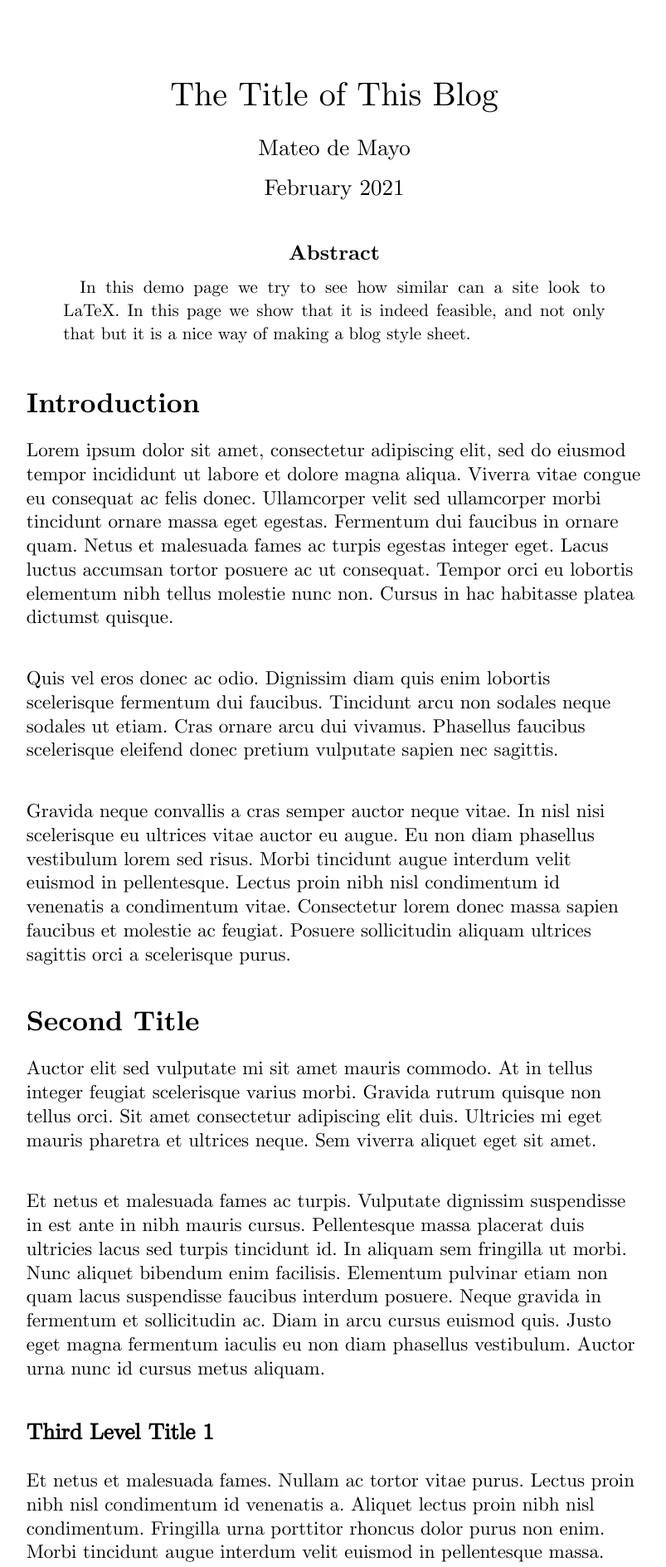
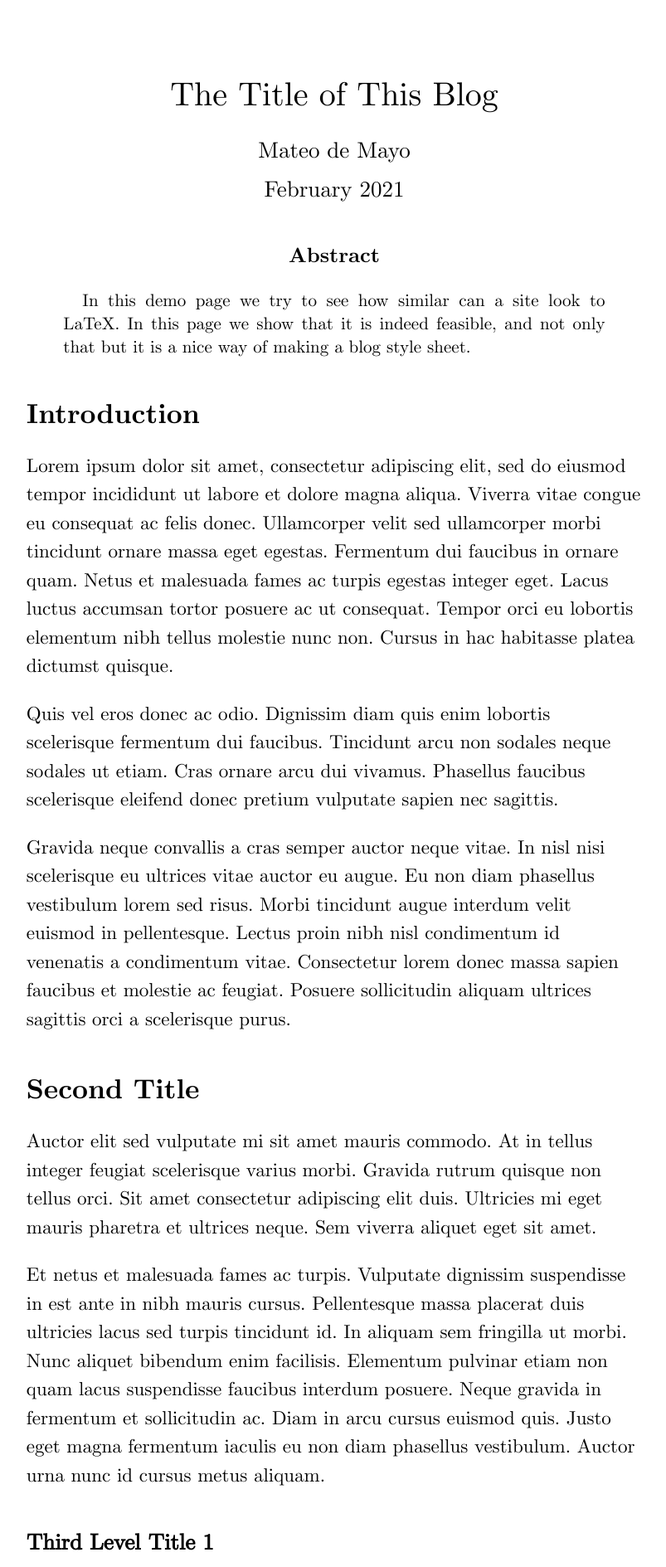
Before and after one commit to mateosss/mateosss.github.io, a Jekyll site: the page built from index.md, in a window 1280 px wide. Shown: the top 1889 px of the page at 83% size, without its empty margins (237-1040 px from the left). Built offline with Jekyll 4.4.1, drawn with Linux system fonts in a browser that asks for light colours.

Commit message:
Tweak style units

```diff
--- a/assets/css/style.css
+++ b/assets/css/style.css
@@ -22,7 +22,7 @@
 }
 
 /* Style resets */
-h1, h2, body {
+h1, h2, body, p {
   margin: 0;
 	/* padding: 0; */
 	/* border: 0; */
@@ -45,7 +45,7 @@ h1, h2, body {
   src: url(../fonts/cmunbx.woff);
 }
 
-body {
+html {
   font-family: "CM Serif";
   font-size: var(--fs-p);
 }
@@ -69,7 +69,7 @@ body {
   /* background-color: greenyellow; */
   --p-width: 80vw;
 }}
-@media only screen and (min-width: 1025px) and (max-width: 1200px) {:root {
+@media only screen and (min-width: 1025px) and (max-width: 1200px) { :root {
   /* background-color: darkviolet; */
   --p-width: 72vw;
 }}
@@ -80,43 +80,55 @@ body {
   max-width: var(--p-max-width);
 }
 
+
 .latex > h1 {
   font-family: "CM Serif";
   font-size: var(--fs-h1);
+  text-align: center;
   padding-top: 10vh;
-  text-align: center;
-  margin-bottom: 20px;
+  margin-bottom: 1rem;
 }
 
 .latex > .latex-header > h2.author{
   font-family: "CM Serif";
   font-size: var(--fs-h2-name);
   text-align: center;
-  margin-bottom: 13px;
+  margin-bottom: 0.5rem;
 }
 .latex > .latex-header > h2.date{
   font-family: "CM Serif";
   font-size: var(--fs-h2-date);
   text-align: center;
-  margin-top: 13px;
-  margin-bottom: 45px;
+  margin-top: 0.5rem;
+  margin-bottom: 2rem;
 }
 
 .latex > h2 {
   font-family: "CM Serif Bold";
   font-size: var(--fs-h2);
   text-align: Left;
-  margin-top: 13px;
-  margin-bottom: 20px;
+  margin-top: 2rem;
+  margin-bottom: 1rem;
+}
+
+.latex > h3 {
+  margin-top: 2rem;
 }
 
 .latex > p {
   font-family: "CM Serif";
   font-size: var(--fs-p);
   text-align: Left;
-  margin-top: 13px;
-  margin-bottom: 45px;
-  line-height: 125%;
+  line-height: 1.5;
+  margin-top: 0.5rem;
+  margin-bottom: 1rem;
+}
+
+.latex > blockquote {
+  background-color: #ECEFF1;
+  font-style: italic;
+  padding: 1rem;
+  border-radius: 2px;
 }
 
 /* Abstract section */
@@ -124,7 +136,6 @@ body {
 .latex-abstract{
   width: var(--abstract-width);
   padding-left: calc((100% - var(--abstract-width)) / 2);
-  padding-bottom: 15px;
 }
 
 .latex-abstract > h2{
@@ -132,15 +143,16 @@ body {
   font-weight: bold;
   font-size: var(--fs-h2-abstract);
   text-align: center;
-  margin-bottom: 10px;
+  margin-bottom: 1rem;
 }
 
 .latex-abstract > p {
-  margin-top: 10px;
   font-family: "CM Serif";
   font-size: var(--fs-p-abstract);
   text-align: justify;
-  text-indent: 20px;
+  text-indent: 1rem;
+  margin-top: 0.5rem;
+  margin-bottom: 0.5rem;
 }
 
 .footer{
```
Also changed, not shown: README.md.
